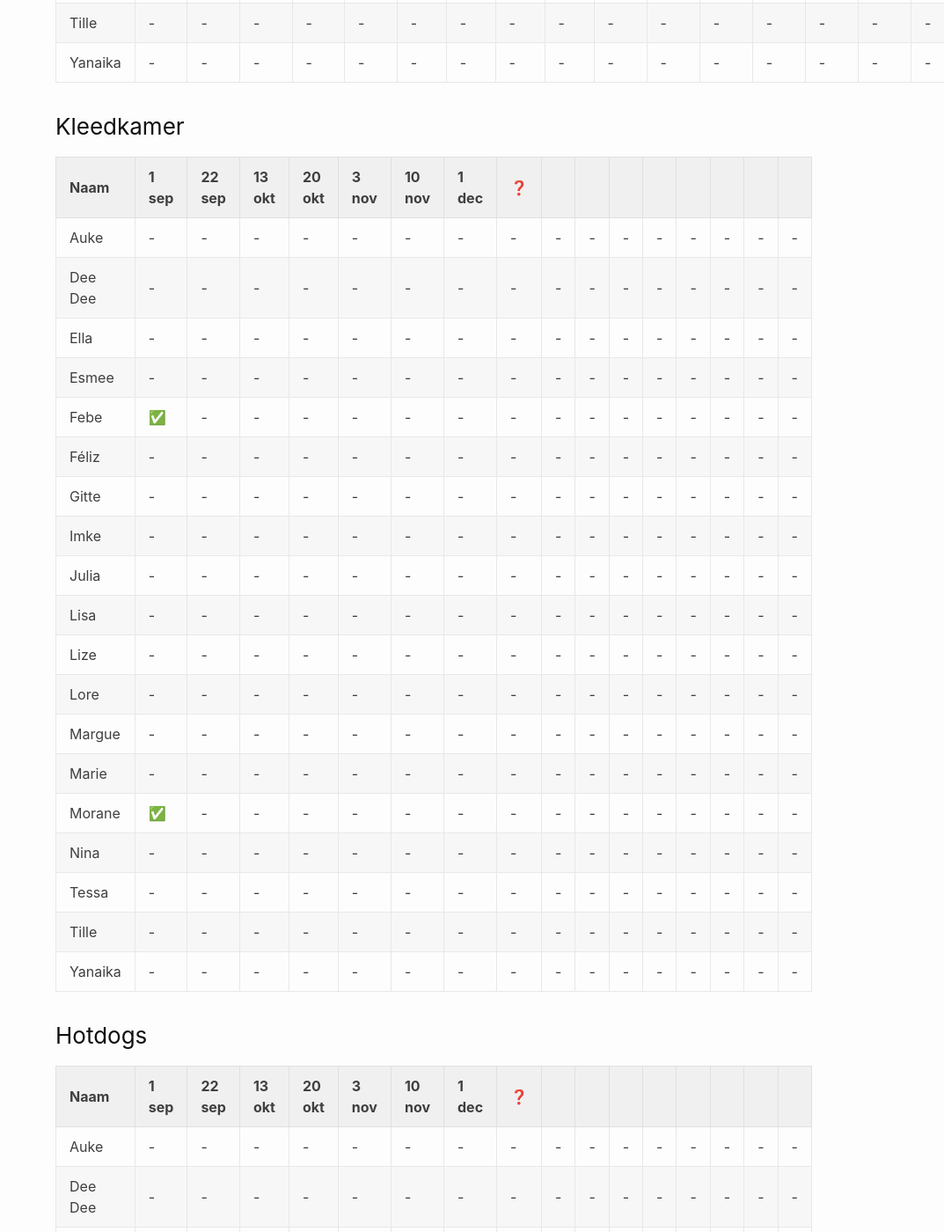
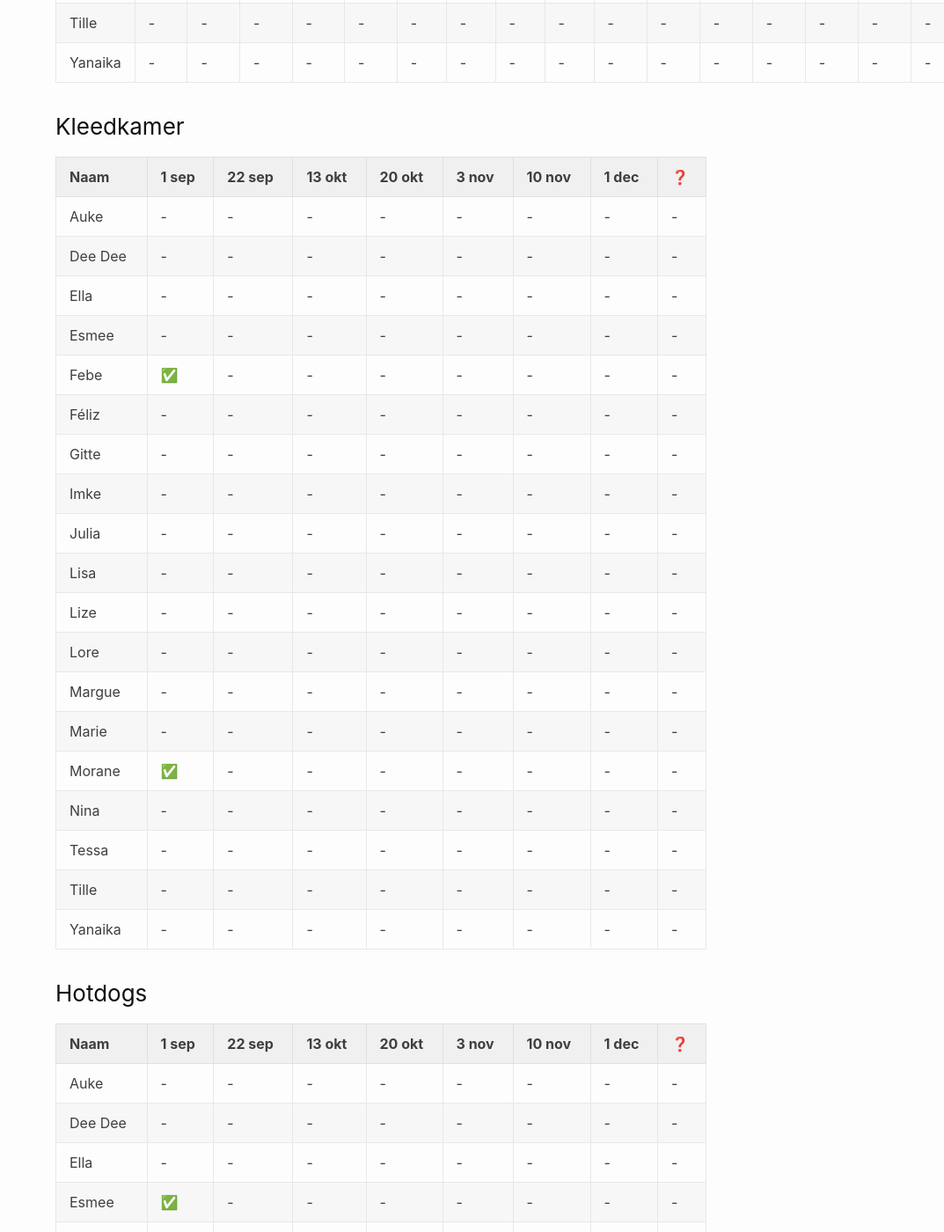
Before and after one commit to mu20-haacht/mu20-haacht.github.io, a Jekyll site: the page built from 2425/part1.md, in a window 1280 px wide and 1400 px high, scrolled down 4824 px. Shown: the whole window at 88% size, without its empty margins (207-1280 px from the left). Built offline with Jekyll 4.4.1, drawn with Linux system fonts in a browser that asks for light colours; some of the changed text lies outside the part shown.

Commit message:
Update schedule for Kleedkamer, Hotdogs, Toogshift, and Scheidsrechter

```diff
--- a/2425/part1.md
+++ b/2425/part1.md
@@ -127,73 +127,73 @@ Yanaika	|-|-|-|-|-|-|-|-|-|-|-|-|-|-|-|-
 
 Naam| 1 sep| 22 sep| 13 okt| 20 okt| 3 nov| 10 nov| 1 dec| ❓
 --- | --- | --- | --- | --- | --- | --- |  --- | ---
-Auke    |-|-|-|-|-|-|-|-|-|-|-|-|-|-|-|-
-Dee Dee	|-|-|-|-|-|-|-|-|-|-|-|-|-|-|-|-
-Ella	  |-|-|-|-|-|-|-|-|-|-|-|-|-|-|-|-
-Esmee	  |-|-|-|-|-|-|-|-|-|-|-|-|-|-|-|-
-Febe	  |✅|-|-|-|-|-|-|-|-|-|-|-|-|-|-|-
-Féliz	  |-|-|-|-|-|-|-|-|-|-|-|-|-|-|-|-
-Gitte	  |-|-|-|-|-|-|-|-|-|-|-|-|-|-|-|-
-Imke	  |-|-|-|-|-|-|-|-|-|-|-|-|-|-|-|-
-Julia	  |-|-|-|-|-|-|-|-|-|-|-|-|-|-|-|-
-Lisa	  |-|-|-|-|-|-|-|-|-|-|-|-|-|-|-|-
-Lize	  |-|-|-|-|-|-|-|-|-|-|-|-|-|-|-|-
-Lore	  |-|-|-|-|-|-|-|-|-|-|-|-|-|-|-|-
-Margue	|-|-|-|-|-|-|-|-|-|-|-|-|-|-|-|-
-Marie	  |-|-|-|-|-|-|-|-|-|-|-|-|-|-|-|-
-Morane	|✅|-|-|-|-|-|-|-|-|-|-|-|-|-|-|-
-Nina	  |-|-|-|-|-|-|-|-|-|-|-|-|-|-|-|-
-Tessa	  |-|-|-|-|-|-|-|-|-|-|-|-|-|-|-|-
-Tille	  |-|-|-|-|-|-|-|-|-|-|-|-|-|-|-|-
-Yanaika	|-|-|-|-|-|-|-|-|-|-|-|-|-|-|-|-
+Auke    |-|-|-|-|-|-|-|-
+Dee Dee	|-|-|-|-|-|-|-|-
+Ella	  |-|-|-|-|-|-|-|-
+Esmee	  |-|-|-|-|-|-|-|-
+Febe	  |✅|-|-|-|-|-|-|-
+Féliz	  |-|-|-|-|-|-|-|-
+Gitte	  |-|-|-|-|-|-|-|-
+Imke	  |-|-|-|-|-|-|-|-
+Julia	  |-|-|-|-|-|-|-|-
+Lisa	  |-|-|-|-|-|-|-|-
+Lize	  |-|-|-|-|-|-|-|-
+Lore	  |-|-|-|-|-|-|-|-
+Margue	|-|-|-|-|-|-|-|-
+Marie	  |-|-|-|-|-|-|-|-
+Morane	|✅|-|-|-|-|-|-|-
+Nina	  |-|-|-|-|-|-|-|-
+Tessa	  |-|-|-|-|-|-|-|-
+Tille	  |-|-|-|-|-|-|-|-
+Yanaika	|-|-|-|-|-|-|-|-
 
 ### Hotdogs
 
 Naam| 1 sep| 22 sep| 13 okt| 20 okt| 3 nov| 10 nov| 1 dec| ❓
 --- | --- | --- | --- | --- | --- | --- |  --- | ---
-Auke    |-|-|-|-|-|-|-|-|-|-|-|-|-|-|-|-
-Dee Dee	|-|-|-|-|-|-|-|-|-|-|-|-|-|-|-|-
-Ella	  |-|-|-|-|-|-|-|-|-|-|-|-|-|-|-|-
-Esmee	  |✅|-|-|-|-|-|-|-|-|-|-|-|-|-|-|-
-Febe	  |-|-|-|-|-|-|-|-|-|-|-|-|-|-|-|-
-Féliz	  |-|-|-|-|-|-|-|-|-|-|-|-|-|-|-|-
-Gitte	  |-|-|-|-|-|-|-|-|-|-|-|-|-|-|-|-
-Imke	  |-|-|-|-|-|-|-|-|-|-|-|-|-|-|-|-
-Julia	  |-|-|-|-|-|-|-|-|-|-|-|-|-|-|-|-
-Lisa	  |-|-|-|-|-|-|-|-|-|-|-|-|-|-|-|-
-Lize	  |-|-|-|-|-|-|-|-|-|-|-|-|-|-|-|-
-Lore	  |-|-|-|-|-|-|-|-|-|-|-|-|-|-|-|-
-Margue	|-|-|-|-|-|-|-|-|-|-|-|-|-|-|-|-
-Marie	  |-|-|-|-|-|-|-|-|-|-|-|-|-|-|-|-
-Morane	|-|-|-|-|-|-|-|-|-|-|-|-|-|-|-|-
-Nina	  |-|-|-|-|-|-|-|-|-|-|-|-|-|-|-|-
-Tessa	  |-|-|-|-|-|-|-|-|-|-|-|-|-|-|-|-
-Tille	  |-|-|-|-|-|-|-|-|-|-|-|-|-|-|-|-
-Yanaika	|✅|-|-|-|-|-|-|-|-|-|-|-|-|-|-|-
+Auke    |-|-|-|-|-|-|-|-
+Dee Dee	|-|-|-|-|-|-|-|-
+Ella	  |-|-|-|-|-|-|-|-
+Esmee	  |✅|-|-|-|-|-|-|-
+Febe	  |-|-|-|-|-|-|-|-
+Féliz	  |-|-|-|-|-|-|-|-
+Gitte	  |-|-|-|-|-|-|-|-
+Imke	  |-|-|-|-|-|-|-|-
+Julia	  |-|-|-|-|-|-|-|-
+Lisa	  |-|-|-|-|-|-|-|-
+Lize	  |-|-|-|-|-|-|-|-
+Lore	  |-|-|-|-|-|-|-|-
+Margue	|-|-|-|-|-|-|-|-
+Marie	  |-|-|-|-|-|-|-|-
+Morane	|-|-|-|-|-|-|-|-
+Nina	  |-|-|-|-|-|-|-|-
+Tessa	  |-|-|-|-|-|-|-|-
+Tille	  |-|-|-|-|-|-|-|-
+Yanaika	|✅|-|-|-|-|-|-|-
 
 ### Toogshift
 
 Naam| 1 sep| 22 sep| 13 okt| 20 okt| 3 nov| 10 nov| 1 dec| ❓
 --- | --- | --- | --- | --- | --- | --- |  --- | ---
-Auke    |-|-|-|-|-|-|-|-|-|-|-|-|-|-|-|-
-Dee Dee	|-|-|-|-|-|-|-|-|-|-|-|-|-|-|-|-
-Ella	  |-|-|-|-|-|-|-|-|-|-|-|-|-|-|-|-
-Esmee	  |-|-|-|-|-|-|-|-|-|-|-|-|-|-|-|-
-Febe	  |-|-|-|-|-|-|-|-|-|-|-|-|-|-|-|-
-Féliz	  |-|-|-|-|-|-|-|-|-|-|-|-|-|-|-|-
-Gitte	  |-|-|-|-|-|-|-|-|-|-|-|-|-|-|-|-
-Imke	  |-|-|-|-|-|-|-|-|-|-|-|-|-|-|-|-
-Julia	  |-|-|-|-|-|-|-|-|-|-|-|-|-|-|-|-
-Lisa	  |-|-|-|-|-|-|-|-|-|-|-|-|-|-|-|-
-Lize	  |-|-|-|-|-|-|-|-|-|-|-|-|-|-|-|-
-Lore	  |-|-|-|-|-|-|-|-|-|-|-|-|-|-|-|-
-Margue	|✅✅|-|-|-|-|-|-|-|-|-|-|-|-|-|-|-
-Marie	  |-|-|-|-|-|-|-|-|-|-|-|-|-|-|-|-
-Morane	|-|-|-|-|-|-|-|-|-|-|-|-|-|-|-|-
-Nina	  |-|-|-|-|-|-|-|-|-|-|-|-|-|-|-|-
-Tessa	  |-|-|-|-|-|-|-|-|-|-|-|-|-|-|-|-
-Tille	  |-|-|-|-|-|-|-|-|-|-|-|-|-|-|-|-
-Yanaika	|-|-|-|-|-|-|-|-|-|-|-|-|-|-|-|-
+Auke    |-|-|-|-|-|-|-|-
+Dee Dee	|-|-|-|-|-|-|-|-
+Ella	  |-|-|-|-|-|-|-|-
+Esmee	  |-|-|-|-|-|-|-|-
+Febe	  |-|-|-|-|-|-|-|-
+Féliz	  |-|-|-|-|-|-|-|-
+Gitte	  |-|-|-|-|-|-|-|-
+Imke	  |-|-|-|-|-|-|-|-
+Julia	  |-|-|-|-|-|-|-|-
+Lisa	  |-|-|-|-|-|-|-|-
+Lize	  |-|-|-|-|-|-|-|-
+Lore	  |-|-|-|-|-|-|-|-
+Margue	|✅✅|-|-|-|-|-|-|-
+Marie	  |-|-|-|-|-|-|-|-
+Morane	|-|-|-|-|-|-|-|-
+Nina	  |-|-|-|-|-|-|-|-
+Tessa	  |-|-|-|-|-|-|-|-
+Tille	  |-|-|-|-|-|-|-|-
+Yanaika	|-|-|-|-|-|-|-|-
 
 
 
```
